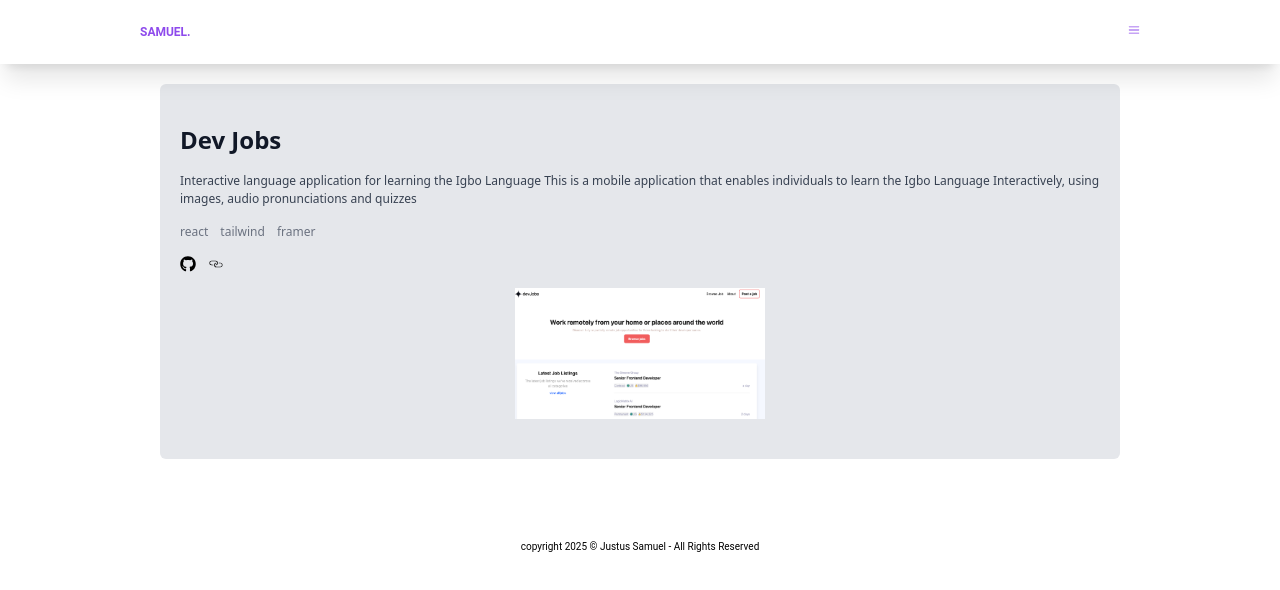
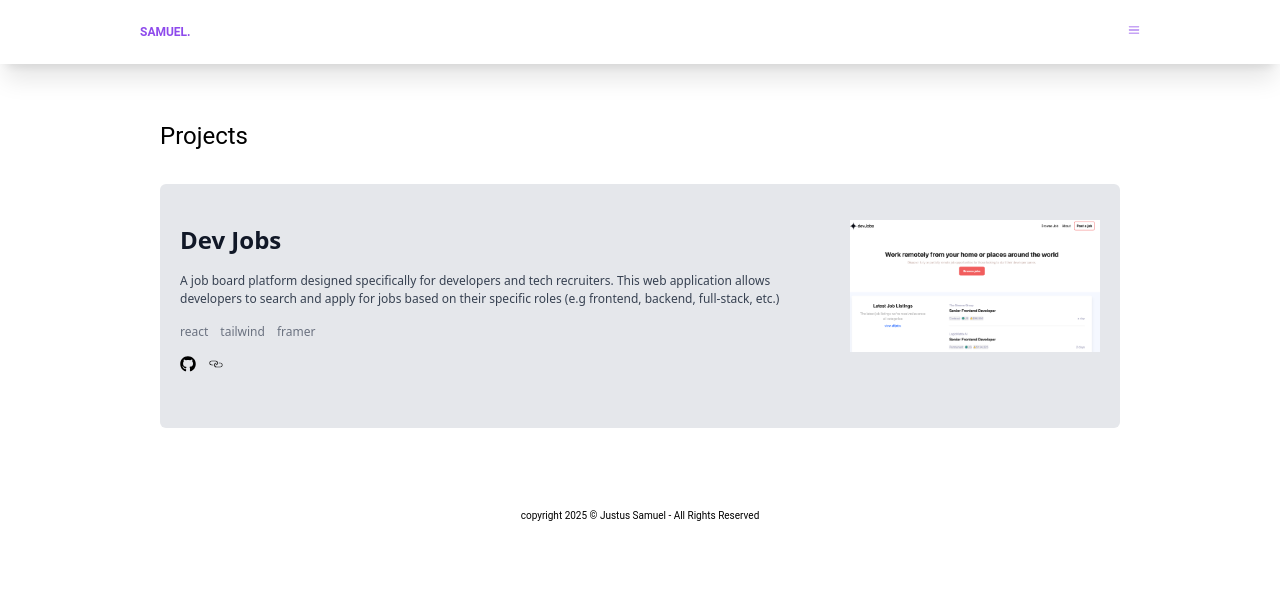
Before and after one commit to samueljustus/Portfolio-Website, a React (Vite) app: page /portfolio in a window 1280 px wide. Shown: the top 590 px of the page. Built offline with nearby package versions, Linux system fonts and the light colour scheme.

Commit message:
complete portfolio

```diff
--- a/src/component/HeroProfile.jsx
+++ b/src/component/HeroProfile.jsx
@@ -26,8 +26,8 @@ function HeroProfile() {
     },
   };
   return (
-    <div className="px-4">
-      <div className="relative overflow-hidden border-4 border-gray-300 rounded-lg mt-20">
+    <div className="px-4 md:flex gap-5 items-start md:mt-40">
+      <div className="relative overflow-hidden border-4 border-gray-300 rounded-lg mt-20 md:mt-0 md:w-[50%]">
         <img
           src={profileImage}
           alt="profile picture of samuel justus"
@@ -38,14 +38,14 @@ function HeroProfile() {
         variant={container}
         initial="hidden"
         animate="show"
-        className="mt-10"
+        className="mt-10 md:mt-0"
       >
-        <motion.div variants={fadeIn}>
+        <motion.div variants={fadeIn} className="">
           <p>
             Hi My Name is{" "}
             {/* <span class="bg-gray-300 rounded-full px-7 py-4 w-20 h-20"></span> */}
           </p>
-          <h1 className="text-[#8e4aec] my-2 font-bold text-4xl mb-2 ">
+          <h1 className="text-[#8e4aec] my-2 font-bold text-4xl md:text-5xl mb-2 ">
             Justus Samuel
           </h1>
           <p className="mb-4">
--- a/src/component/Menu.jsx
+++ b/src/component/Menu.jsx
@@ -133,15 +133,22 @@ const Menu = ({ closeMenu }) => {
         initial="closed"
         animate="open"
         exit="exit"
-        className="absolute right-0 top-50 px-2 text-base font-bold z-20"
+        className="absolute right-0 top-50 px-2 text-base font-bold z-20 xl:right-40"
+        // a little bug over here
       >
-        <motion.li variants={itemVariants}>
+        <motion.li
+          variants={itemVariants}
+          className="hover:text-[#8e4aec] hover:scale-95  ease-in-out"
+        >
           <MotionLink to="/about" className="block" onClick={closeMenu}>
             About
           </MotionLink>
         </motion.li>
 
-        <motion.li variants={itemVariants}>
+        <motion.li
+          variants={itemVariants}
+          className="hover:text-[#8e4aec] hover:scale-95 ease-in-out"
+        >
           <MotionLink
             to="/portfolio"
             className="block my-5"
@@ -151,7 +158,10 @@ const Menu = ({ closeMenu }) => {
           </MotionLink>
         </motion.li>
 
-        <motion.li variants={itemVariants}>
+        <motion.li
+          variants={itemVariants}
+          className="hover:text-[#8e4aec] hover:scale-95  ease-in-out"
+        >
           <MotionLink to="/blogs" className="block" onClick={closeMenu}>
             Blogs
           </MotionLink>
--- a/src/page/AboutPage.jsx
+++ b/src/page/AboutPage.jsx
@@ -3,14 +3,14 @@ import profileImage from "../assets/profile.jpeg";
 
 export default function AboutPage() {
   return (
-    <div className="mt-20 p-5">
-      <div>
+    <div className="mt-20 p-5 lg:flex items-center gap-5">
+      <div className="">
         <h1 className="mb-5 text-2xl font-medium">About Me</h1>
         <div className="relative overflow-hidden border-4 border-gray-300 rounded-lg">
           <img
             src={profileImage}
             alt="profile picture of samuel justus"
-            className="block w-full rounded-lg"
+            className="block w-full rounded-lg max-w-[900px]"
           />
         </div>
       </div>
--- a/src/page/PortfolioPage.jsx
+++ b/src/page/PortfolioPage.jsx
@@ -5,27 +5,22 @@ import { CiLink } from "react-icons/ci";
 import { motion } from "motion/react";
 // import screenshot from  '../assets/Screenshot .png'
 export default function PortfolioPage() {
-
   return (
-    <div className="p-5">
+    <div className="p-5 mt-25">
       <h1 className="text-2xl mb-8 font-Nunito">Projects</h1>
-      <motion.div
-        whileHover={{ scale: 1.05}}
-        // whileTap={{ scale: 0.95 }}
-        transition={{ duration: 0.4, ease: "easeInOut" }}
-        className=""
-      >
+      <div>
         {projectData.map((project, index) => (
           <ProjectCard key={index} project={project} />
         ))}
-      </motion.div>
+      </div>
     </div>
   );
 }
 
 const ProjectCard = ({ project }) => {
   return (
-    <motion.div className="bg-[#E5E7EB] px-5 mb-5 pb-10 rounded-md font-sans max-w-[1000px] hover:border-1 border-[#8e4aec]">
+    <div className="bg-[#E5E7EB] px-5 mb-5 pb-10 rounded-md font-sans max-w-[1000px] hover:border-1 border-[#8e4aec] hover:scale-103 duration-700 delay-120 ease-in-out md:flex items-center gap-4">
+      <div>
         <div>
           <h1 className="text-2xl font-bold pt-10 pb-4 text-[#111827]">
             {project.title}
@@ -49,9 +44,10 @@ const ProjectCard = ({ project }) => {
             <CiLink />
           </a>
         </div>
+      </div>
       <div className="max-w-[250px] m-auto">
         <img src={project.screenshot} alt="screenshot of project" />
       </div>
-    </motion.div>
+    </div>
   );
 };
--- a/src/page/ProjectData.jsx
+++ b/src/page/ProjectData.jsx
@@ -4,7 +4,7 @@ export const projectData = [
   {
     title: "Dev Jobs",
     description:
-      "Interactive language application for learning the Igbo Language This is a mobile application that enables individuals to learn the Igbo Language Interactively, using images, audio pronunciations and quizzes",
+      "A job board platform designed specifically for developers and tech recruiters. This web application allows developers to search and apply for jobs based on their specific roles (e.g frontend, backend, full-stack, etc.)",
     tools: ["react", "tailwind", "framer"],
     github: "",
     liveLink: "",
```
Lines whose indentation alone changed are shown as unchanged.
